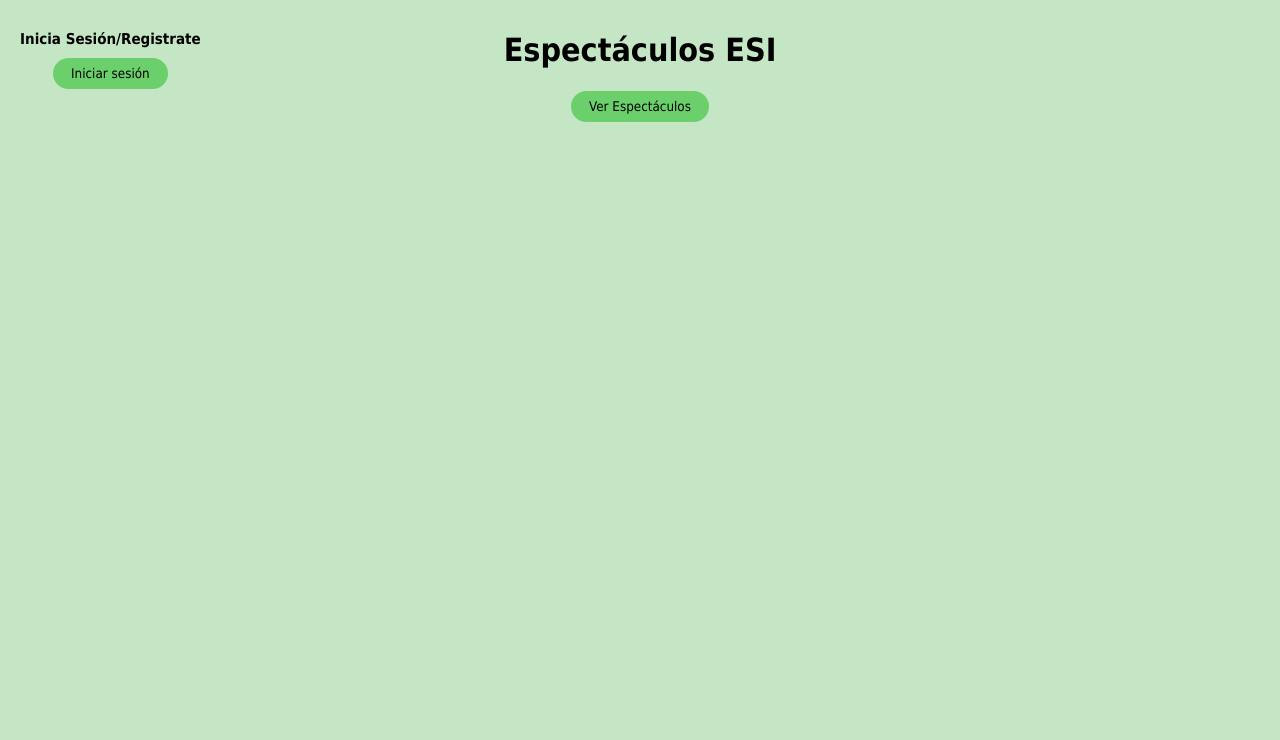
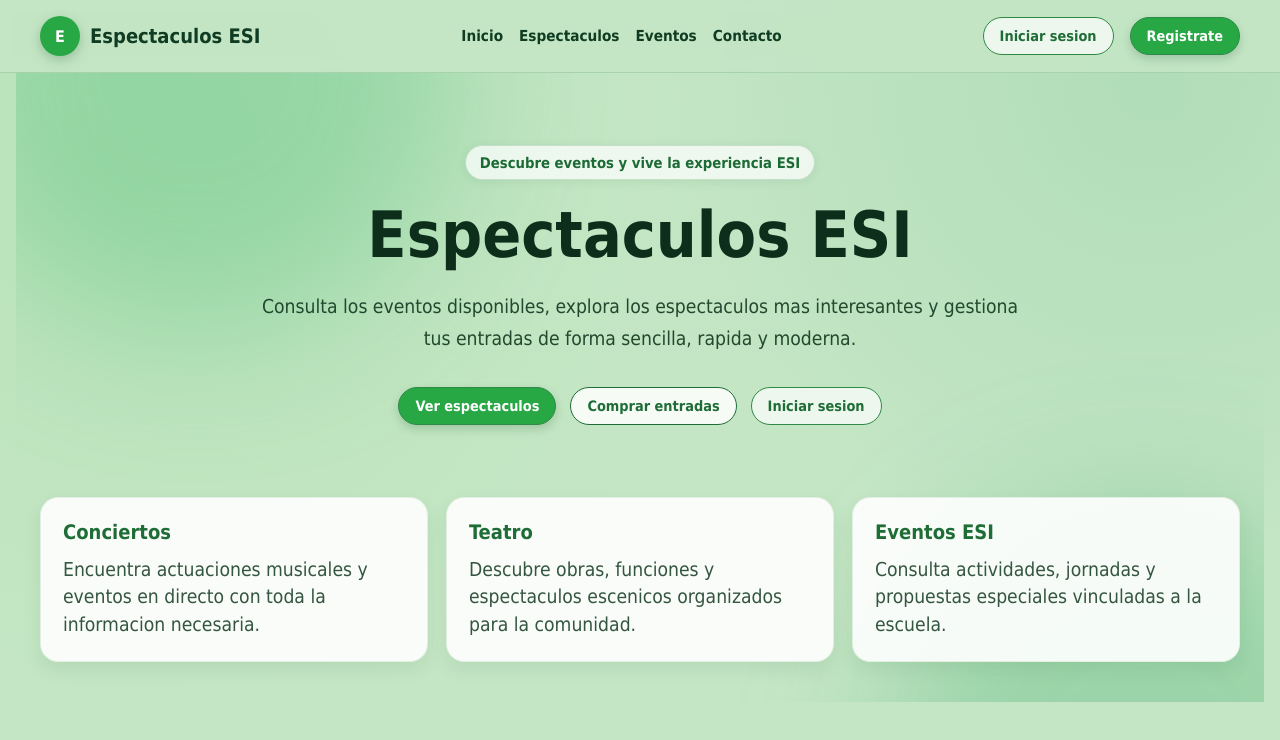
Before and after one commit to Blancaamg1/labDiseno, an Angular app in the folder esife/: page / in a window 1280 px wide. Shown: the top 740 px of the page. Built offline with nearby package versions, Linux system fonts and the light colour scheme.

Commit message:
Mejoras visuales

```diff
--- a/esife/src/app/app.ts
+++ b/esife/src/app/app.ts
@@ -1,9 +1,9 @@
 import { Component, signal } from '@angular/core';
-import { RouterOutlet, RouterLink } from '@angular/router';
+import { RouterOutlet } from '@angular/router';
 
 @Component({
   selector: 'app-root',
-  imports: [RouterOutlet, RouterLink],
+  imports: [RouterOutlet],
   templateUrl: './app.html',
   styleUrl: './app.css'
 })
--- /dev/null
+++ b/esife/src/app/auth.guard.ts
@@ -0,0 +1,21 @@
+import { isPlatformBrowser } from '@angular/common';
+import { inject, PLATFORM_ID } from '@angular/core';
+import { CanActivateFn, Router } from '@angular/router';
+
+export const authGuard: CanActivateFn = (_route, state) => {
+  const router = inject(Router);
+  const platformId = inject(PLATFORM_ID);
+
+  if (!isPlatformBrowser(platformId)) {
+    return true;
+  }
+
+  const loggedUser = localStorage.getItem('loggedUser');
+  if (loggedUser) {
+    return true;
+  }
+
+  return router.createUrlTree(['/login'], {
+    queryParams: { returnUrl: state.url },
+  });
+};
--- a/esife/src/app/compra/compra.ts
+++ b/esife/src/app/compra/compra.ts
@@ -27,7 +27,7 @@ export class CompraComponent implements OnInit, AfterViewInit, OnDestroy {
   private readonly platformId = inject(PLATFORM_ID);
   private readonly isBrowser = isPlatformBrowser(this.platformId);
   private readonly route = inject(ActivatedRoute, { optional: true });
-  private readonly publishableKey = 'pk_test_51T92jkQdO08Nbk2EpzE4U8yNig7EO2Q6etoAl3aWG2NcKeKX0WQL3X7hmjceOzXyfwUz07Enui94aHT2h159EdA3002ovxoko0';
+  private readonly publishableKey = 'pk_test_51T92klDfoOsvKeXTdBJDJbXzaRbwz4oNNQF7pNsQbFjV0KLwxVwQvlCHIzXpcY4DEvYozxrSGxup0YGuaQyLYjWl00EHouwGZN';
 
   private stripe: any;
   private elements: any;
--- a/esife/src/app/espectaculos/espectaculos.ts
+++ b/esife/src/app/espectaculos/espectaculos.ts
@@ -80,7 +80,7 @@ export class Espectaculos {
 
    login() {
   this.router.navigate(['/login'], {
-    queryParams: { returnUrl: '/' }
+    queryParams: { returnUrl: '/espectaculos' }
   });
 }
 }
--- /dev/null
+++ b/esife/src/app/home/home.css
@@ -0,0 +1,239 @@
+.home-page {
+  min-height: 100vh;
+  background: radial-gradient(circle at 10% 20%, rgba(163, 222, 163, 0.35), transparent 45%),
+    radial-gradient(circle at 90% 10%, rgba(95, 184, 132, 0.2), transparent 38%),
+    #c5e6c5;
+  color: #0f3c22;
+  font-family: Tahoma, sans-serif;
+}
+
+.home-header {
+  position: sticky;
+  top: 0;
+  z-index: 50;
+  background: rgba(197, 230, 197, 0.86);
+  backdrop-filter: blur(6px);
+  border-bottom: 1px solid rgba(58, 128, 83, 0.2);
+}
+
+.home-nav {
+  max-width: 1200px;
+  margin: 0 auto;
+  padding: 16px 24px;
+  display: flex;
+  align-items: center;
+  justify-content: space-between;
+  gap: 16px;
+}
+
+.home-brand {
+  display: flex;
+  align-items: center;
+  gap: 10px;
+}
+
+.home-logo {
+  width: 40px;
+  height: 40px;
+  border-radius: 999px;
+  display: flex;
+  align-items: center;
+  justify-content: center;
+  background: #28a745;
+  color: #ffffff;
+  font-weight: 700;
+  box-shadow: 0 4px 12px rgba(16, 77, 35, 0.25);
+}
+
+.home-title {
+  font-size: 1.25rem;
+  font-weight: 700;
+}
+
+.home-menu,
+.home-actions {
+  display: flex;
+  align-items: center;
+  gap: 16px;
+}
+
+.home-link {
+  color: #0f3c22;
+  text-decoration: none;
+  font-size: 0.95rem;
+  font-weight: 700;
+  transition: color 0.2s ease;
+}
+
+.home-link:hover {
+  color: #23753c;
+}
+
+.btn-outline,
+.btn-solid {
+  border-radius: 999px;
+  padding: 10px 16px;
+  text-decoration: none;
+  font-weight: 700;
+  font-size: 0.9rem;
+  transition: all 0.2s ease;
+}
+
+.btn-outline {
+  border: 1px solid #2f8a47;
+  color: #1f6d36;
+  background: rgba(255, 255, 255, 0.7);
+}
+
+.btn-outline:hover {
+  background: #eef8ee;
+}
+
+.btn-solid {
+  border: 1px solid #2f8a47;
+  color: #ffffff;
+  background: #28a745;
+  box-shadow: 0 4px 10px rgba(16, 77, 35, 0.2);
+}
+
+.btn-solid:hover {
+  background: #23753c;
+}
+
+.btn-solid-alt {
+  border-radius: 999px;
+  padding: 10px 16px;
+  text-decoration: none;
+  font-weight: 700;
+  font-size: 0.9rem;
+  transition: all 0.2s ease;
+  border: 1px solid #1f6d36;
+  color: #1f6d36;
+  background: rgba(255, 255, 255, 0.85);
+}
+
+.btn-solid-alt:hover {
+  background: #eef8ee;
+}
+
+.hero {
+  position: relative;
+  overflow: hidden;
+  max-width: 1200px;
+  margin: 0 auto;
+  padding: 72px 24px 40px;
+}
+
+.hero-content {
+  text-align: center;
+  max-width: 760px;
+  margin: 0 auto;
+  position: relative;
+  z-index: 2;
+}
+
+.hero-badge {
+  display: inline-block;
+  margin-bottom: 22px;
+  padding: 8px 14px;
+  border-radius: 999px;
+  background: rgba(255, 255, 255, 0.72);
+  color: #1c6b35;
+  border: 1px solid rgba(47, 138, 71, 0.22);
+  box-shadow: 0 2px 10px rgba(16, 77, 35, 0.08);
+  font-size: 0.92rem;
+  font-weight: 700;
+}
+
+.hero h1 {
+  margin: 0;
+  font-size: clamp(2rem, 7vw, 4rem);
+  line-height: 1.05;
+  color: #0c2e1b;
+}
+
+.hero p {
+  margin: 22px 0 0;
+  color: #22482f;
+  font-size: clamp(1rem, 2.3vw, 1.2rem);
+  line-height: 1.65;
+}
+
+.hero-buttons {
+  margin-top: 32px;
+  display: flex;
+  justify-content: center;
+  gap: 14px;
+  flex-wrap: wrap;
+}
+
+.home-cards {
+  margin-top: 72px;
+  display: grid;
+  grid-template-columns: repeat(auto-fit, minmax(240px, 1fr));
+  gap: 18px;
+  position: relative;
+  z-index: 2;
+}
+
+.home-card {
+  background: rgba(255, 255, 255, 0.9);
+  border: 1px solid #e2efe2;
+  border-radius: 18px;
+  padding: 22px;
+  box-shadow: 0 8px 18px rgba(16, 77, 35, 0.08);
+}
+
+.home-card h3 {
+  margin: 0;
+  color: #1f6d36;
+  font-size: 1.25rem;
+}
+
+.home-card p {
+  margin: 12px 0 0;
+  color: #34553f;
+  line-height: 1.45;
+}
+
+.hero-blur {
+  position: absolute;
+  width: 520px;
+  height: 520px;
+  border-radius: 999px;
+  filter: blur(70px);
+  z-index: 1;
+}
+
+.hero-blur-top {
+  top: -260px;
+  left: -80px;
+  background: rgba(77, 189, 122, 0.35);
+}
+
+.hero-blur-bottom {
+  bottom: -320px;
+  right: -140px;
+  background: rgba(49, 164, 95, 0.28);
+}
+
+@media (max-width: 1024px) {
+  .home-menu,
+  .home-actions {
+    display: none;
+  }
+
+  .home-nav {
+    justify-content: center;
+  }
+}
+
+@media (max-width: 640px) {
+  .hero {
+    padding-top: 52px;
+  }
+
+  .home-title {
+    font-size: 1rem;
+  }
+}
--- /dev/null
+++ b/esife/src/app/home/home.html
@@ -0,0 +1,70 @@
+<div class="home-page">
+  <header class="home-header">
+    <nav class="home-nav">
+      <div class="home-brand">
+        <div class="home-logo">E</div>
+        <span class="home-title">Espectaculos ESI</span>
+      </div>
+
+      <div class="home-menu">
+        <a routerLink="/" class="home-link">Inicio</a>
+        <a routerLink="/espectaculos" class="home-link">Espectaculos</a>
+        <a routerLink="/espectaculos" class="home-link">Eventos</a>
+        <a routerLink="/espectaculos" class="home-link">Contacto</a>
+      </div>
+
+      <div class="home-actions">
+        <a routerLink="/login" class="btn-outline">Iniciar sesion</a>
+        <a routerLink="/login" class="btn-solid">Registrate</a>
+      </div>
+    </nav>
+  </header>
+
+  <section class="hero">
+    <div class="hero-blur hero-blur-top" aria-hidden="true"></div>
+
+    <div class="hero-content">
+      <div class="hero-badge">Descubre eventos y vive la experiencia ESI</div>
+
+      <h1>Espectaculos ESI</h1>
+
+      <p>
+        Consulta los eventos disponibles, explora los espectaculos mas interesantes y
+        gestiona tus entradas de forma sencilla, rapida y moderna.
+      </p>
+
+      <div class="hero-buttons">
+        <a routerLink="/espectaculos" class="btn-solid">Ver espectaculos</a>
+        <a routerLink="/espectaculos" class="btn-solid-alt">Comprar entradas</a>
+        <a routerLink="/login" class="btn-outline">Iniciar sesion</a>
+      </div>
+    </div>
+
+    <div class="home-cards">
+      <article class="home-card">
+        <h3>Conciertos</h3>
+        <p>
+          Encuentra actuaciones musicales y eventos en directo con toda la informacion
+          necesaria.
+        </p>
+      </article>
+
+      <article class="home-card">
+        <h3>Teatro</h3>
+        <p>
+          Descubre obras, funciones y espectaculos escenicos organizados para la
+          comunidad.
+        </p>
+      </article>
+
+      <article class="home-card">
+        <h3>Eventos ESI</h3>
+        <p>
+          Consulta actividades, jornadas y propuestas especiales vinculadas a la escuela.
+        </p>
+      </article>
+    </div>
+
+    <div class="hero-blur hero-blur-bottom" aria-hidden="true"></div>
+  </section>
+</div>
--- a/esife/src/app/login/login.ts
+++ b/esife/src/app/login/login.ts
@@ -39,7 +39,7 @@ export class Login {
             localStorage.setItem('loggedUser', this.name);
 
             const returnUrl = this.route.snapshot.queryParamMap.get('returnUrl') || '/';
-            this.router.navigate([returnUrl]);
+            this.router.navigateByUrl(returnUrl);
           } else {
             this.error = 'Credenciales inválidas';
           }
```
Also changed, not shown: esife/src/app/app.routes.ts (+5 -2 lines), esife/src/app/home/home.ts (added, +11 -0 lines).
